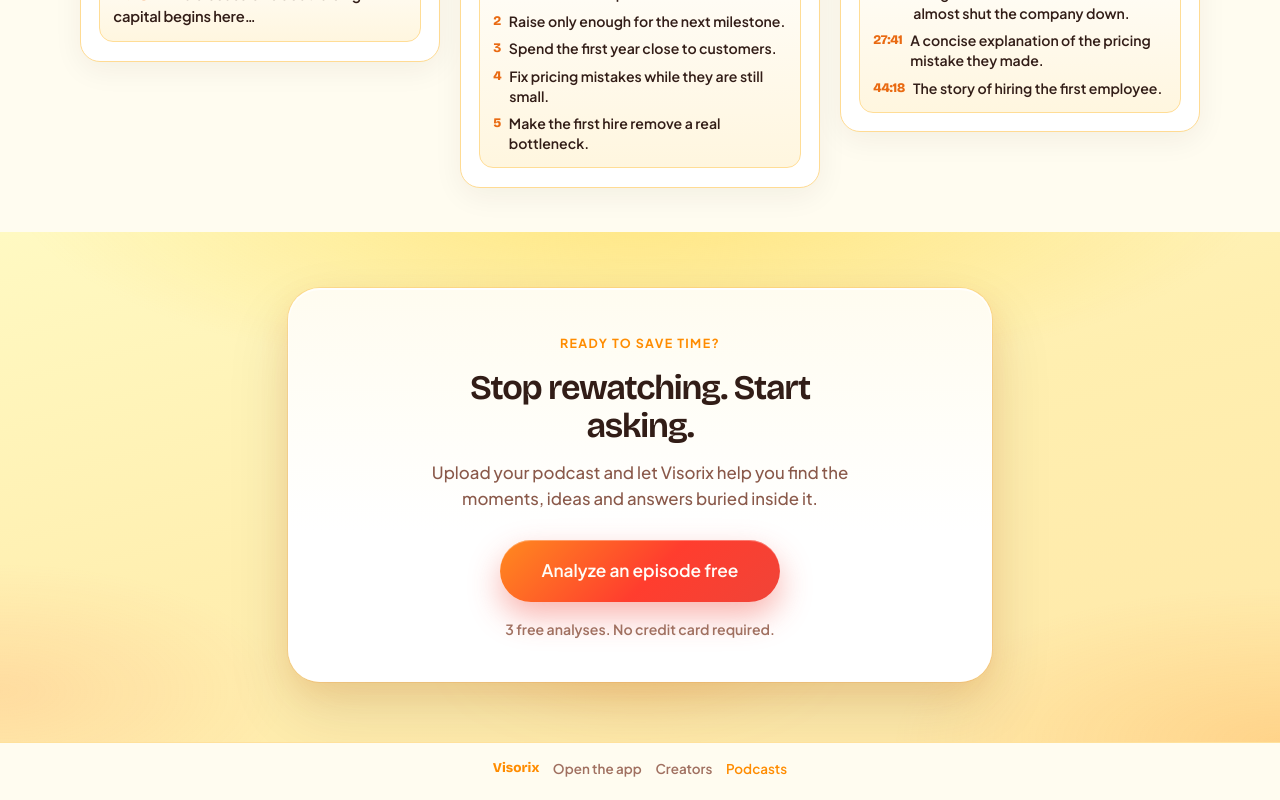
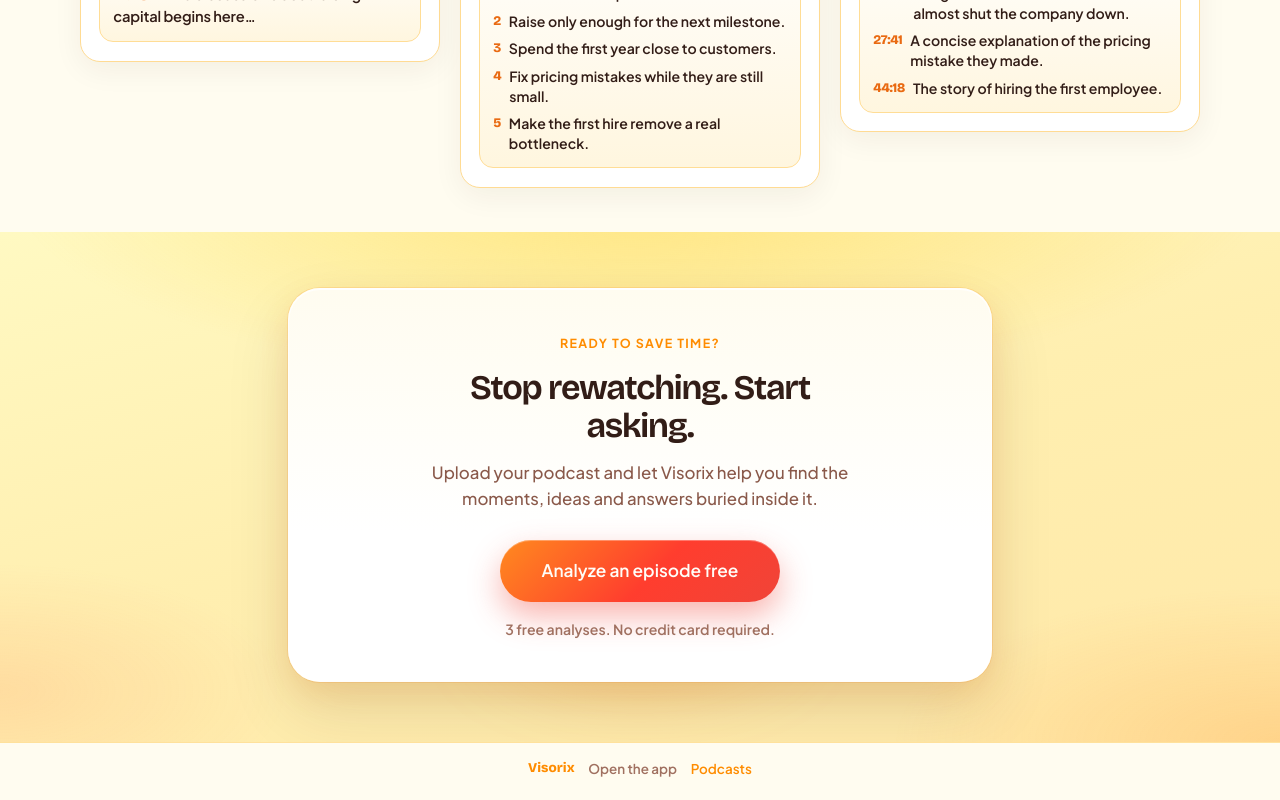
Before and after one commit to ClaudioK5/Visorixs-Landing-Page-Podcasters, a React (Vite) app: page / in a window 1280 px wide. Shown: the part 2285-3085 px from the top of the page. Built offline with nearby package versions, Linux system fonts and the light colour scheme.

Commit message:
Add files via upload

```diff
--- a/src/pages/PodcastPage.tsx
+++ b/src/pages/PodcastPage.tsx
@@ -349,7 +349,6 @@ function PodcastPage() {
           <a href={site.appUrl} rel="noopener noreferrer">
             Open the app
           </a>
-          <a href="/creators">Creators</a>
           <a href="/" aria-current="page">
             Podcasts
           </a>
```
